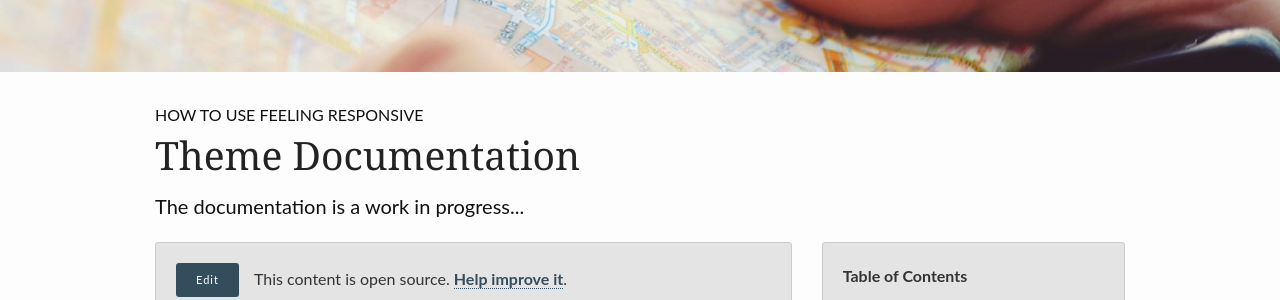
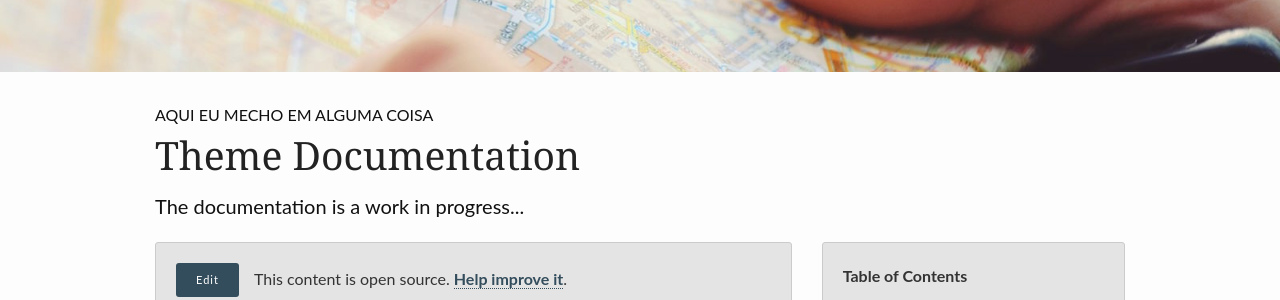
Before and after one commit to amesbh/amesbh.github.io, a Jekyll site: the page built from pages/documentation.md, in a window 1280 px wide and 900 px high. Shown: the part 288-588 px from the top of the window. Built offline with Jekyll 4.4.1, drawn with Linux system fonts in a browser that asks for light colours.

Commit message:
Update documentation.md

```diff
--- a/pages/documentation.md
+++ b/pages/documentation.md
@@ -1,7 +1,7 @@
 ---
 layout: page-fullwidth
 title: "Theme Documentation"
-subheadline: "How to use Feeling Responsive"
+subheadline: "Aqui eu mecho em alguma coisa"
 teaser: "The documentation is a work in progress..."
 permalink: "/documentation/"
 header:
```
